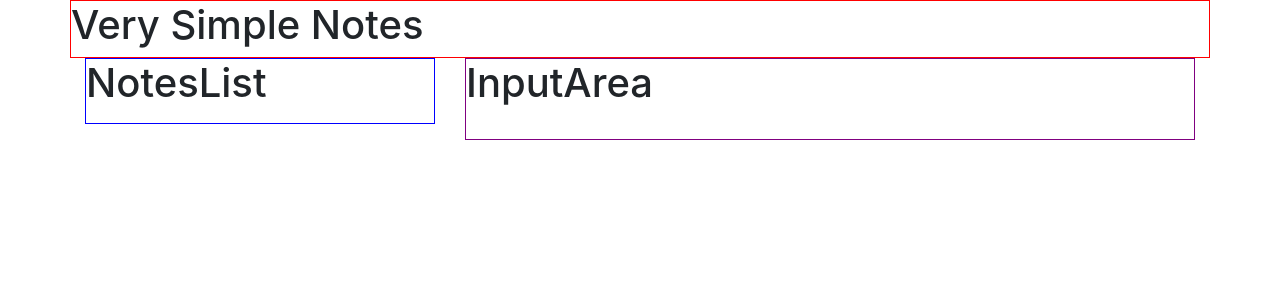
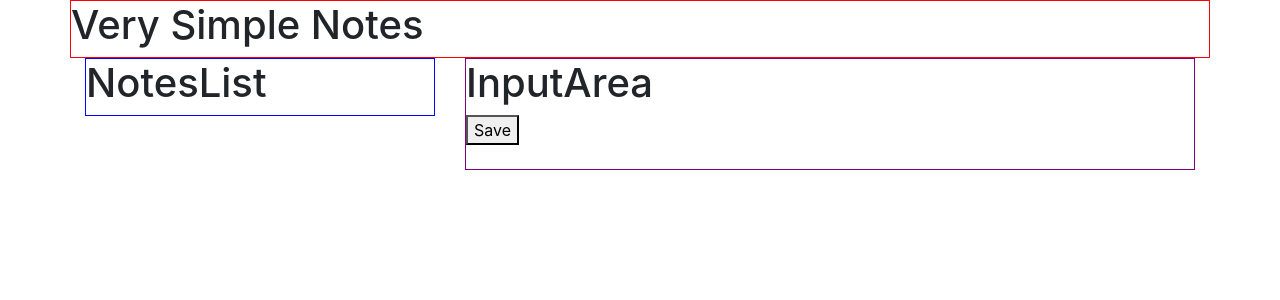
Before and after one commit to kianaditya/very_simple_notes, a React (Create React App) app: page / in a window 1280 px wide. Shown: the top 300 px of the page. Built offline with nearby package versions, Linux system fonts and the light colour scheme.

Commit message:
Sets up Notes state, able to display saved contentState

```diff
--- a/src/App.js
+++ b/src/App.js
@@ -1,17 +1,23 @@
-import React, { useState } from 'react'
-import './App.css'
-import Header from './components/Header'
-import 'bootstrap/dist/css/bootstrap.min.css'
-import Container from 'react-bootstrap/Container'
-import Row from 'react-bootstrap/Row'
-import Col from 'react-bootstrap/Col'
-import NotesList from './components/NotesList'
-import InputArea from './components/InputArea'
-import { EditorState } from 'draft-js'
+import React, { useState } from "react";
+import "./App.css";
+import Header from "./components/Header";
+import "bootstrap/dist/css/bootstrap.min.css";
+import Container from "react-bootstrap/Container";
+import Row from "react-bootstrap/Row";
+import Col from "react-bootstrap/Col";
+import NotesList from "./components/NotesList";
+import InputArea from "./components/InputArea";
+import { EditorState } from "draft-js";
 
 const App = () => {
-  const [editorState, setEditorState] = useState(EditorState.createEmpty())
+  const [editorState, setEditorState] = useState(EditorState.createEmpty());
+  const [notes, setNotes] = useState([]);
 
+  const saveNote = () => {
+    const contentState = editorState.getCurrentContent();
+    setNotes([contentState]);
+    setEditorState(EditorState.createEmpty())
+  };
   return (
     <Container>
       <Row>
@@ -19,17 +25,18 @@ const App = () => {
       </Row>
       <Row>
         <Col sm={4}>
-          <NotesList editorState={editorState} />
+          <NotesList notes={notes} />
         </Col>
         <Col sm={8}>
           <InputArea
             editorState={editorState}
             setEditorState={setEditorState}
+            saveNote={saveNote}
           />
         </Col>
       </Row>
     </Container>
-  )
-}
+  );
+};
 
-export default App
+export default App;
--- a/src/components/InputArea.js
+++ b/src/components/InputArea.js
@@ -10,6 +10,7 @@ const InputArea = props => {
   return (
     <div style={Style}>
       <h1>InputArea</h1>
+      <button onClick={props.saveNote}>Save</button>
       <Editor editorState={props.editorState} onChange = {props.setEditorState} />
     </div>
   );
--- /dev/null
+++ b/src/components/Note.js
@@ -0,0 +1,12 @@
+import React from 'react'
+
+const Note = props => {
+    return (
+        <p>
+            <div>{props.text}<br/></div>
+
+        </p>
+    )
+}
+
+export default Note
--- a/src/components/NotesList.js
+++ b/src/components/NotesList.js
@@ -1,5 +1,5 @@
 import React from "react";
-import { convertToRaw } from 'draft-js';
+import Note from "./Note";
 
 const Style = {
   border: "1px solid blue",
@@ -7,13 +7,27 @@ const Style = {
 };
 
 const NotesList = props => {
-    const currentContent = props.editorState.getCurrentContent()
-    const text = convertToRaw(currentContent).blocks.map(row =>  <p>{row.text}</p>)
+  const notes = props.notes.map(contentState => {
+    return contentState.getBlocksAsArray();
+  });
+
+  const note = notes.map(note => {
+    return (
+      <>
+        {note.map(textLine => (
+          <>
+            <Note text={textLine.text} />
+          </>
+        ))}
+        <hr />
+      </>
+    );
+  });
+
   return (
     <div style={Style}>
       <h1>NotesList</h1>
-      <>{console.log(convertToRaw(currentContent).blocks[0].text)}</>
-      <>{text}</>
+      <>{note}</>
     </div>
   );
 };
```
Also changed, not shown: src/components/Navbar.js (deleted, +0 -15 lines).
